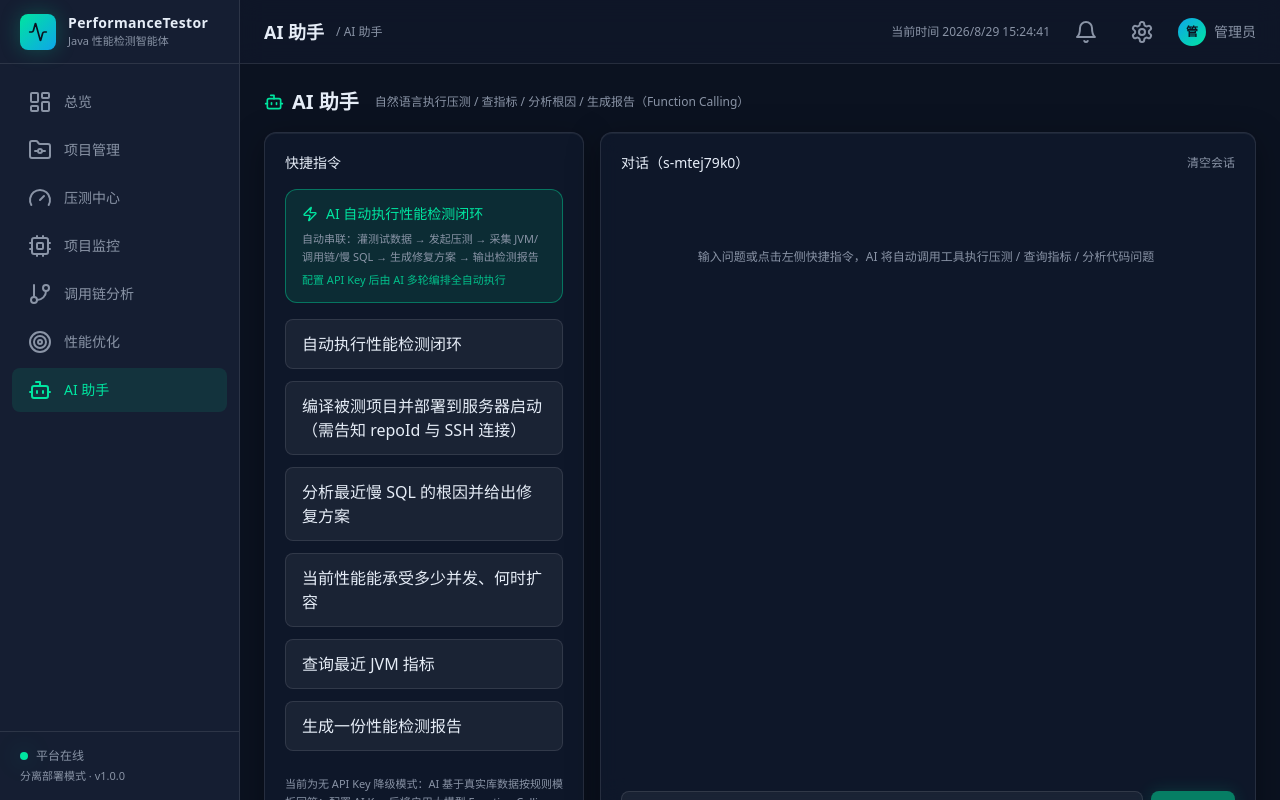
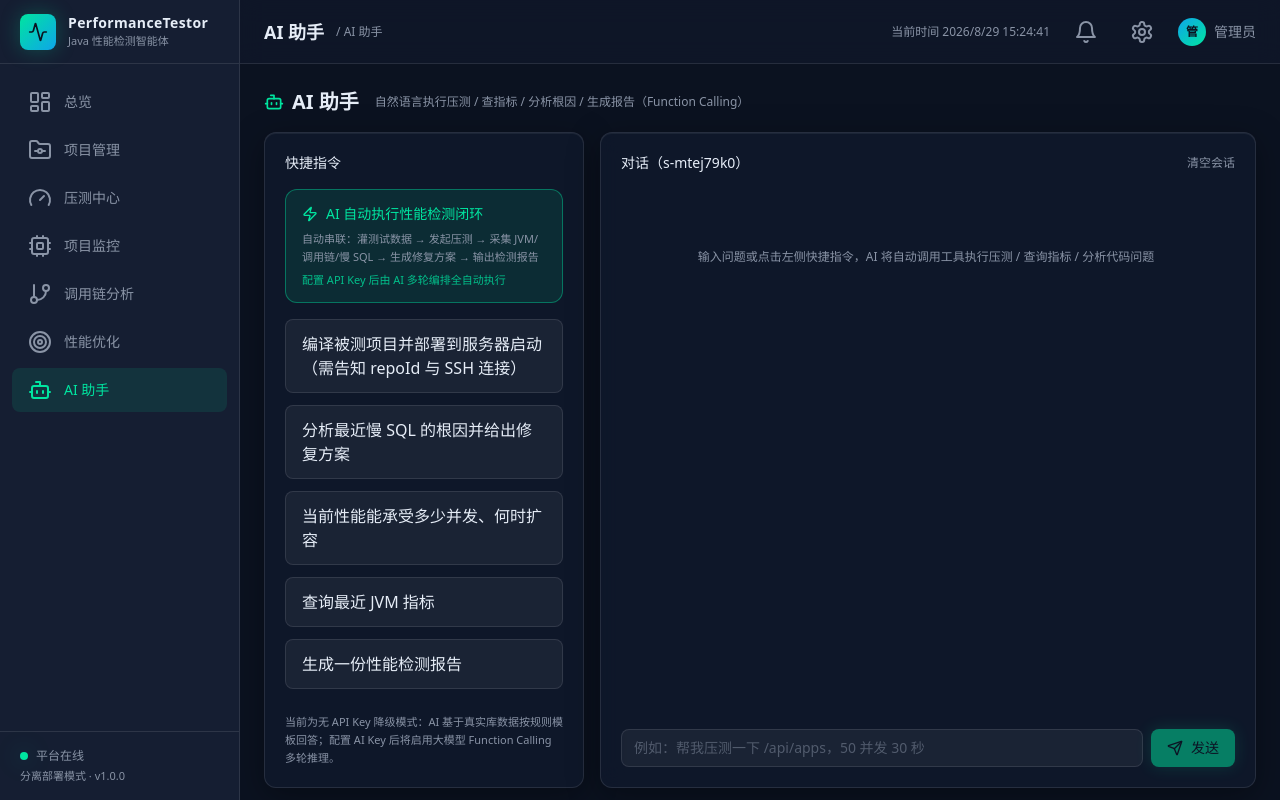
Before and after one commit to wymix-tech/PerformanceTestor, a Vue app in the folder perf-web/: page /ai in a window 1280 px wide. Built offline with nearby package versions, Linux system fonts and the light colour scheme; what tdesign-vue-next would draw is missing.

Commit message:
fix(AI助手): 移除与自动执行特色卡重复的快捷指令项

```diff
--- a/perf-web/src/views/AiAssistantView.vue
+++ b/perf-web/src/views/AiAssistantView.vue
@@ -98,7 +98,6 @@ const input = ref('')
 const loading = ref(false)
 
 const quickActions = [
-  '自动执行性能检测闭环',
   '编译被测项目并部署到服务器启动（需告知 repoId 与 SSH 连接）',
   '分析最近慢 SQL 的根因并给出修复方案',
   '当前性能能承受多少并发、何时扩容',
```
